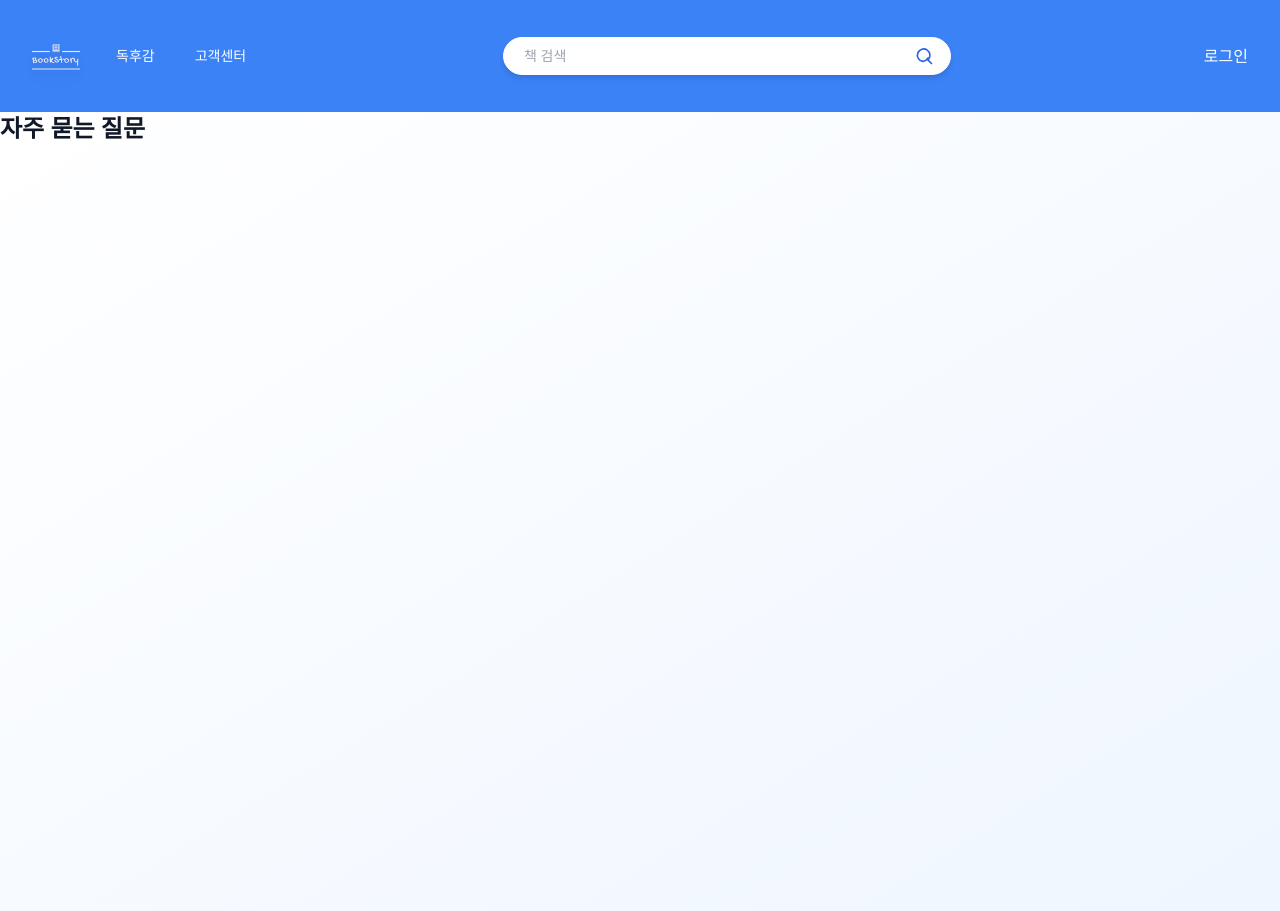
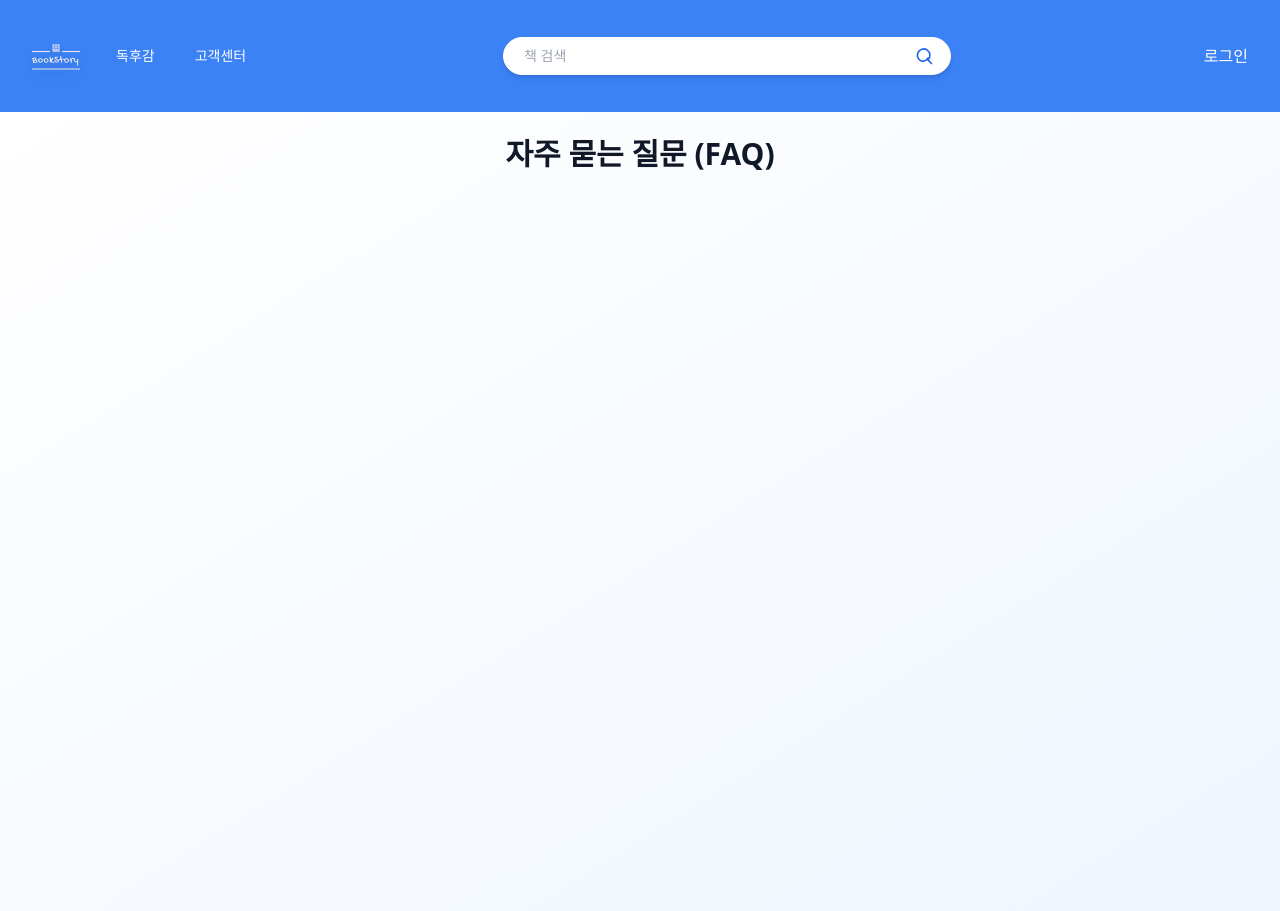
Before and after one commit to kimminseop99/BookStory, a Spring Boot app: page /faq/list in a window 1280 px wide. Shown: the top 911 px of the page. Run offline with Spring Boot 4, Linux system fonts and the light colour scheme; data that the repository does not hold is empty; some of the project's set-up classes (security, data sources, template engines, error pages and the like) are left out, and stand-ins take their place; some libraries are stand-ins or nearby versions.

Commit message:
faq modify

```diff
--- a/src/main/java/com/example/BookStory/faq/controller/FaqController.java
+++ b/src/main/java/com/example/BookStory/faq/controller/FaqController.java
@@ -21,7 +21,7 @@ public class FaqController {
     }
 
     @GetMapping("/view/{id}")
-    public String viewFaq(@PathVariable Long id, Model model) {
+    public String viewFaq(@PathVariable(value = "id") Long id, Model model) {
         model.addAttribute("faq", faqService.getFaq(id));
         return "faq/view";
     }
--- a/src/main/resources/templates/chatbot/chatbot.html
+++ b/src/main/resources/templates/chatbot/chatbot.html
@@ -1,5 +1,5 @@
 <html layout:decorate="~{layout/layout}">
-<div layout:fragment="content" class="bg-gray-50 min-h-screen p-6">
+<div layout:fragment="content" class="bg-gradient-to-br from-white to-blue-50 text-gray-900 min-h-screen p-6">
     <div class="max-w-2xl mx-auto bg-white rounded-2xl shadow-xl p-6 space-y-4">
         <h2 class="text-2xl font-bold text-blue-600">📩 챗봇 상담</h2>
 
--- a/src/main/resources/templates/faq/list.html
+++ b/src/main/resources/templates/faq/list.html
@@ -1,11 +1,17 @@
 <html layout:decorate="~{layout/layout}">
-<div layout:fragment="content" class="bg-gradient-to-br from-white to-blue-50 text-gray-900 min-h-screen">
-    <h1 class="text-2xl font-bold mb-4">자주 묻는 질문</h1>
-    <ul>
-        <li th:each="faq : ${faqList}" class="mb-2">
-            <a th:href="@{/faq/view/{id}(id=${faq.id})}" class="text-blue-600 hover:underline">[[${faq.question}]]</a>
-        </li>
-    </ul>
+<div layout:fragment="content" class="bg-gradient-to-br from-white to-blue-50 text-gray-900 min-h-screen p-6">
+    <div class="max-w-3xl mx-auto">
+        <h1 class="text-3xl font-bold mb-6 text-center">자주 묻는 질문 (FAQ)</h1>
 
+        <ul class="space-y-4">
+            <li th:each="faq : ${faqList}">
+                <a th:href="@{/faq/view/{id}(id=${faq.id})}"
+                   class="block bg-white p-4 rounded-xl shadow hover:shadow-lg transition duration-200 border-l-4 border-blue-500 hover:border-blue-700">
+                    <div class="text-lg font-semibold text-blue-600">[[${faq.question}]]</div>
+                    <div class="text-sm text-gray-500 mt-1">카테고리: [[${faq.category}]]</div>
+                </a>
+            </li>
+        </ul>
+    </div>
 </div>
 </html>
--- a/src/main/resources/templates/inquiry/form.html
+++ b/src/main/resources/templates/inquiry/form.html
@@ -1,5 +1,5 @@
 <html layout:decorate="~{layout/layout}">
-<div layout:fragment="content" class="bg-gradient-to-br from-white to-blue-50 text-gray-900 min-h-screen">
+<div layout:fragment="content" class="bg-gradient-to-br from-white to-blue-50 text-gray-900 min-h-screen p-6">
 
     <h1 class="text-xl font-bold mb-4">1:1 문의 작성</h1>
     <form th:action="@{/inquiry/form}" method="post" th:object="${inquiry}" class="space-y-4">
--- a/src/main/resources/templates/inquiry/my.html
+++ b/src/main/resources/templates/inquiry/my.html
@@ -1,5 +1,5 @@
 <html layout:decorate="~{layout/layout}">
-<div layout:fragment="content" class="bg-gradient-to-br from-white to-blue-50 text-gray-900 min-h-screen p-6 max-w-3xl mx-auto">
+<div layout:fragment="content" class="bg-gradient-to-br from-white to-blue-50 text-gray-900 min-h-screen p-6">
     <h2 class="text-2xl font-bold mb-4">내 문의</h2>
     <ul>
         <li th:each="inquiry : ${inquiries}" class="mb-2">
--- a/src/main/resources/templates/inquiry/view.html
+++ b/src/main/resources/templates/inquiry/view.html
@@ -1,5 +1,5 @@
 <html layout:decorate="~{layout/layout}">
-<div layout:fragment="content" class="bg-gradient-to-br from-white to-blue-50 text-gray-900 min-h-screen">
+<div layout:fragment="content" class="bg-gradient-to-br from-white to-blue-50 text-gray-900 min-h-screen p-6">
 <div class="max-w-3xl mx-auto bg-white rounded-2xl shadow-md p-8">
     <h1 class="text-2xl font-bold text-gray-800 mb-6 border-b pb-2">문의 상세 보기</h1>
 
--- a/src/main/resources/templates/reviews/form.html
+++ b/src/main/resources/templates/reviews/form.html
@@ -21,7 +21,7 @@
             <!-- 해시태그 -->
             <div>
                 <label class="block text-sm font-medium">해시태그 (쉼표로 구분)</label>
-                <input type="text" th:field="*{hashtags}" placeholder="#자기계발, #책추천"
+                <input type="text" th:field="*{hashtags}" placeholder="자기계발, 책추천"
                        class="w-full border rounded px-3 py-2"/>
                 <p class="text-red-500 text-sm" th:if="${#fields.hasErrors('hashtags')}" th:errors="*{hashtags}"></p>
             </div>
--- a/src/main/resources/templates/support/index.html
+++ b/src/main/resources/templates/support/index.html
@@ -1,7 +1,7 @@
 <html layout:decorate="~{layout/layout}">
-<div layout:fragment="content" class="bg-gradient-to-br from-white to-blue-50 text-gray-900 min-h-screen">
+<div layout:fragment="content" class="bg-gradient-to-br from-white to-blue-50 text-gray-900 min-h-screen p-6">
     <div class="max-w-5xl mx-auto">
-        <h1 class="text-3xl font-bold text-center mb-8">고객센터</h1>
+        <h1 class="text-3xl font-bold text-center mb-8 mt-10">고객센터</h1>
 
         <div class="grid grid-cols-1 sm:grid-cols-2 gap-6">
             <!-- FAQ -->
```
Also changed, not shown: src/main/java/com/example/BookStory/chat/ChatController.java (+11 -1 lines), src/main/resources/templates/chat/index.html (+4 -3 lines), src/main/resources/templates/faq/view.html (+13 -4 lines).
